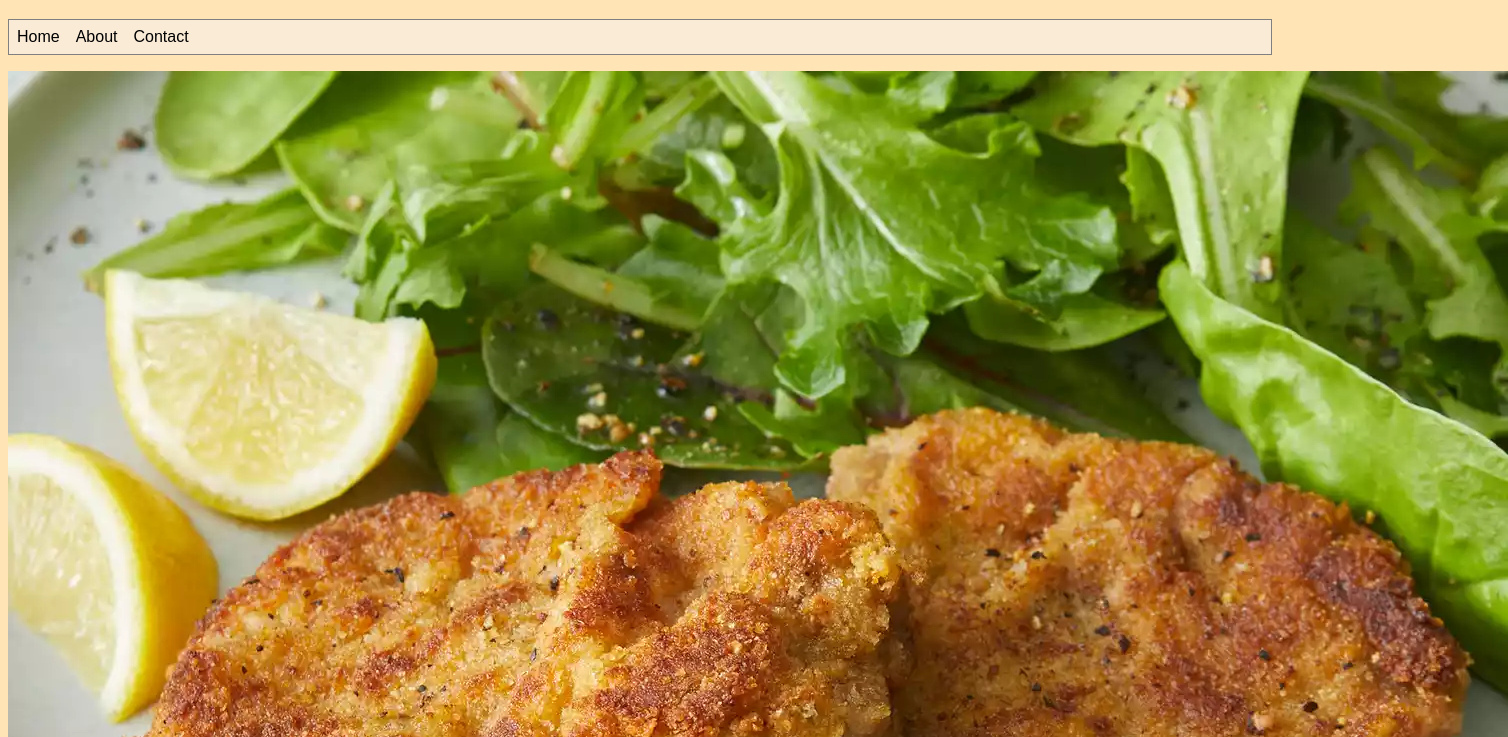
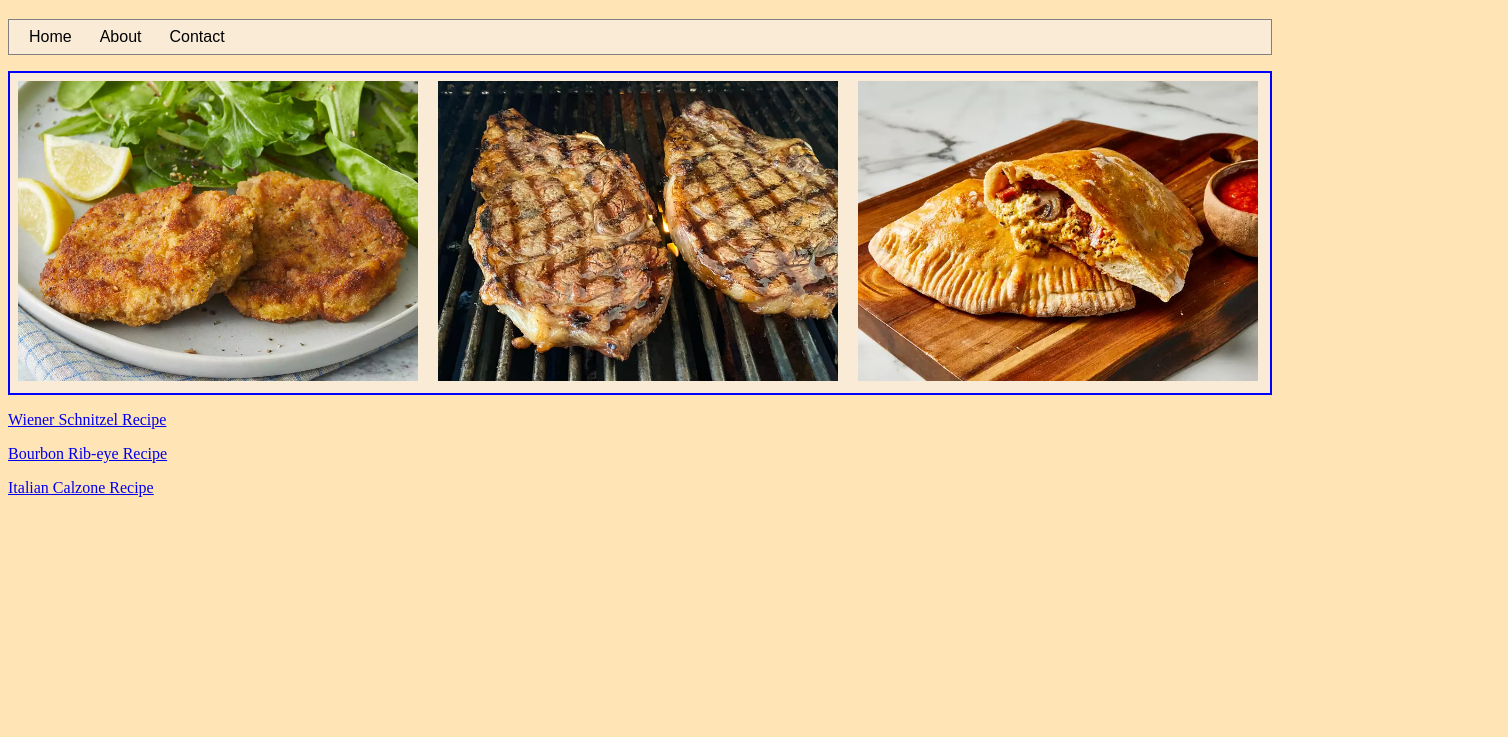
Before and after one commit to SCBenson/first-html-prototype, a plain HTML site: page index.html in a window 1280 px wide. Shown: the part 63-800 px from the top of the page, 1508 px wide, since content can reach past the window. Drawn offline with Linux system fonts and the light colour scheme; a web font is replaced by a local one.

Commit message:
added a new div with a class for the front page images showcasing the three food types.

```diff
--- a/styles.css
+++ b/styles.css
@@ -24,4 +24,18 @@ li {
     list-style: none;
     width: auto;
     margin: 8px;
+    margin-left: 20px;
 }
+
+div.recipe-image-board {
+    border: 2px solid blue;
+    background: antiquewhite;
+    margin-top: 8px;
+}
+
+.front-images {
+    display: inline-block;
+    height: 300px;
+    width: auto;
+    margin: 8px;
+}
```
